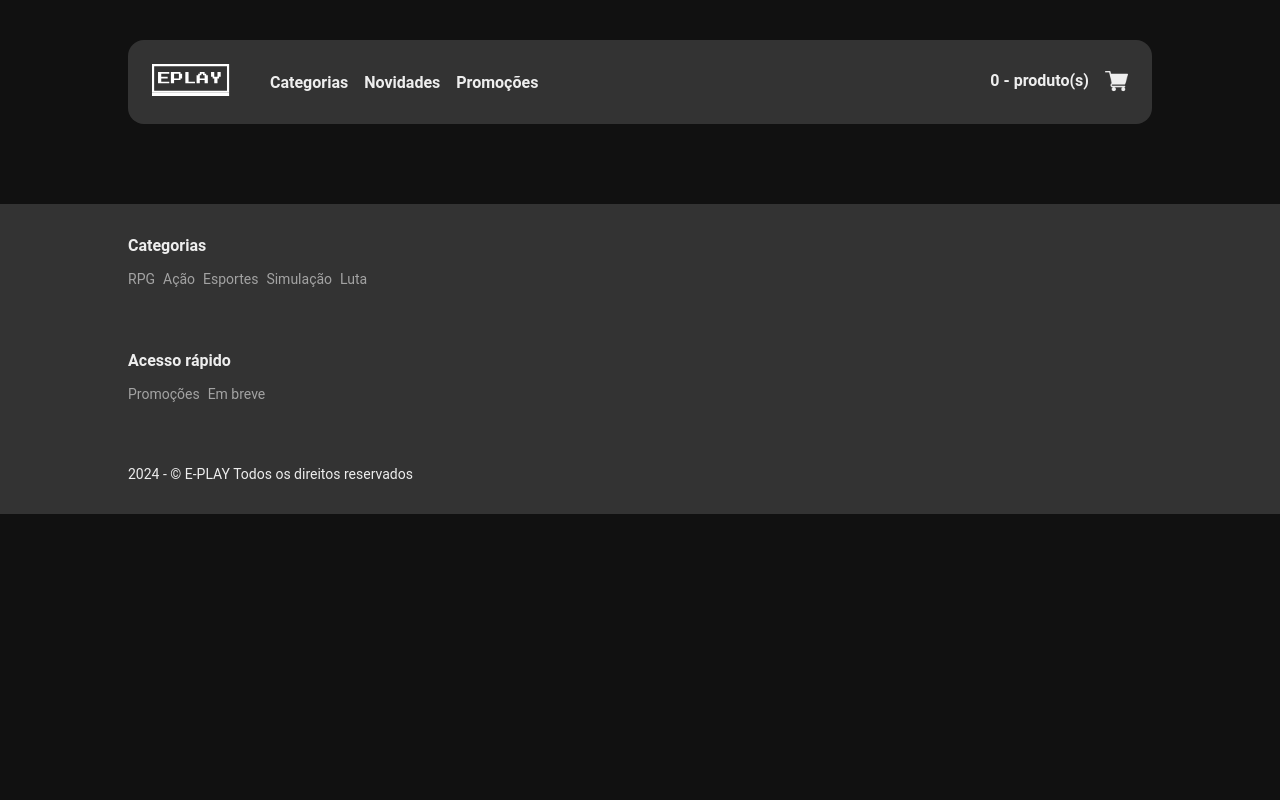
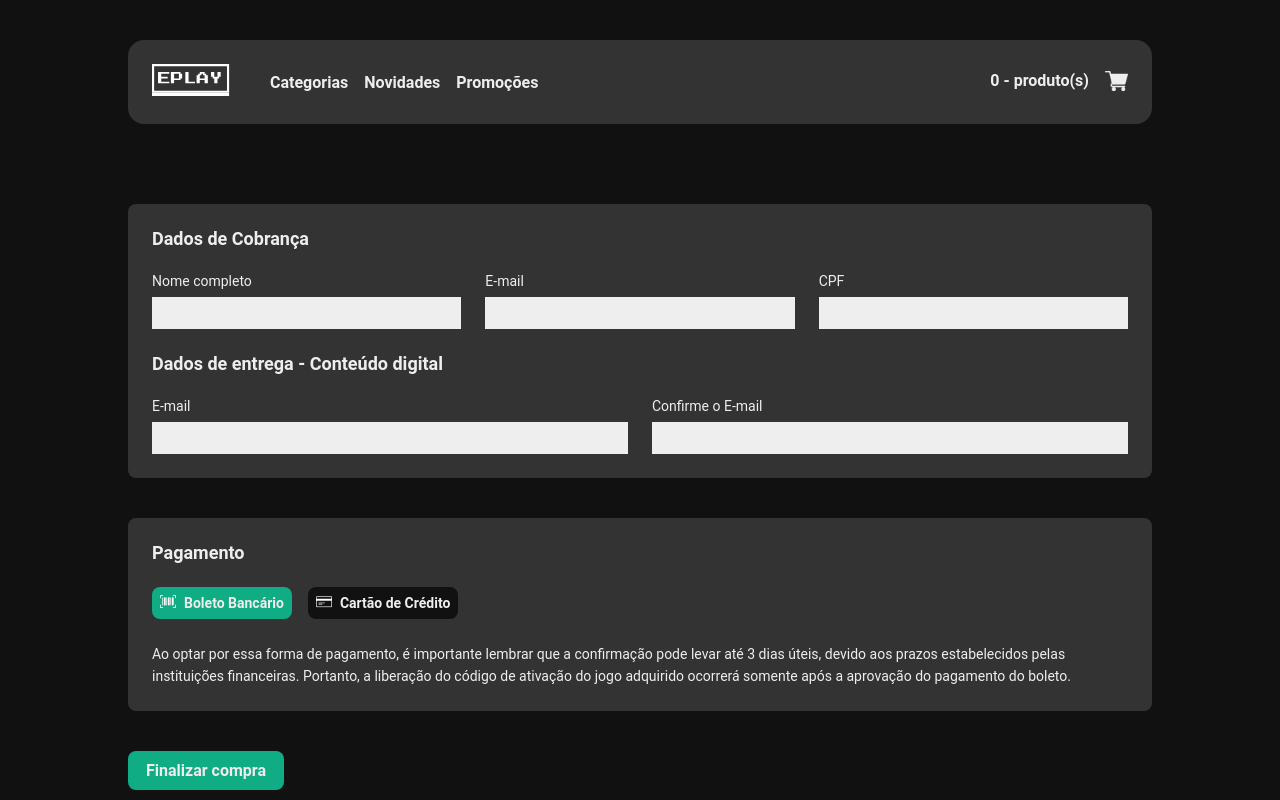
Before and after one commit to JonatasGdeC/eplay, a React (Create React App) app: page /cheackout in a window 1280 px wide. Shown: the top 800 px of the page. Built offline with nearby package versions, Linux system fonts and the light colour scheme; the HTML template or start-up script is replaced by a standard one.

Commit message:
Criando o checkout de pagamento dos jogos

```diff
--- /dev/null
+++ b/src/components/Card/index.tsx
@@ -0,0 +1,17 @@
+import * as S from './styles'
+
+type Prosp = {
+  children: JSX.Element
+  title: string
+}
+
+const Card = ({ children, title }: Prosp) => {
+  return (
+    <S.Container>
+      <h2>{title}</h2>
+      {children}
+    </S.Container>
+  )
+}
+
+export default Card
--- /dev/null
+++ b/src/components/Card/styles.ts
@@ -0,0 +1,26 @@
+import styled from 'styled-components'
+import { cores } from '../../styles'
+
+export const Container = styled.div`
+  border-radius: 8px;
+  background-color: ${cores.cinza};
+  padding: 24px;
+  margin-bottom: 40px;
+
+  h2,
+  h3 {
+    font-size: 18px;
+    font-weight: bold;
+    color: ${cores.branca};
+    margin-bottom: 24px;
+  }
+
+  .margin-top {
+    margin-top: 24px;
+  }
+
+  p {
+    font-size: 14px;
+    line-height: 22px;
+  }
+`
--- a/src/components/Footer/styles.ts
+++ b/src/components/Footer/styles.ts
@@ -6,6 +6,7 @@
   background-color: ${cores.cinza};
   padding: 32px 0;
   font-size: 14px;
+  margin-top: 40px;
 `
 export const SectionTitle = styled.h4`
   color: ${cores.branca};
--- /dev/null
+++ b/src/pages/Checkout/index.tsx
@@ -0,0 +1,127 @@
+import { useState } from 'react'
+
+import * as S from './styles'
+import Card from '../../components/Card'
+import Button from '../../components/Button'
+
+import boleto from '../../assets/images/boleto.png'
+import cartao from '../../assets/images/cartao.png'
+
+const Cheackout = () => {
+  const [payWithCard, setPayWithCard] = useState(false)
+
+  return (
+    <div className="container">
+      <Card title="Dados de Cobrança">
+        <>
+          <S.Row>
+            <S.InputGroup>
+              <label htmlFor="fullName">Nome completo</label>
+              <input id="fullName" type="text" />
+            </S.InputGroup>
+            <S.InputGroup>
+              <label htmlFor="email">E-mail</label>
+              <input id="email" type="email" />
+            </S.InputGroup>
+            <S.InputGroup>
+              <label htmlFor="cpf">CPF</label>
+              <input id="cpf" type="text" />
+            </S.InputGroup>
+          </S.Row>
+          <h3 className="margin-top">Dados de entrega - Conteúdo digital</h3>
+          <S.Row>
+            <S.InputGroup>
+              <label htmlFor="deliveryEmail">E-mail</label>
+              <input type="email" id="deliveryEmail" />
+            </S.InputGroup>
+            <S.InputGroup>
+              <label htmlFor="confirmDeliveryEmail">Confirme o E-mail</label>
+              <input type="email" id="confirmDeliveryEmail" />
+            </S.InputGroup>
+          </S.Row>
+        </>
+      </Card>
+      <Card title="Pagamento">
+        <>
+          <S.TabButton
+            isActive={!payWithCard}
+            onClick={() => setPayWithCard(false)}
+          >
+            <img src={boleto} alt="Boleto" />
+            Boleto Bancário
+          </S.TabButton>
+          <S.TabButton
+            isActive={payWithCard}
+            onClick={() => setPayWithCard(true)}
+          >
+            <img src={cartao} alt="Cartão" />
+            Cartão de Crédito
+          </S.TabButton>
+          <div className="margin-top">
+            {payWithCard ? (
+              <>
+                <S.Row>
+                  <S.InputGroup>
+                    <label htmlFor="cardOwner">Nome do titular do cartão</label>
+                    <input id="cardOwner" type="text" />
+                  </S.InputGroup>
+                  <S.InputGroup>
+                    <label htmlFor="cpfCardOwner">
+                      CPF do titular do cartão
+                    </label>
+                    <input id="cpfCardOwner" type="text" />
+                  </S.InputGroup>
+                </S.Row>
+                <S.Row marginTop="24px">
+                  <S.InputGroup>
+                    <label htmlFor="cardDisplayName">Nome no cartão</label>
+                    <input id="cardDisplayName" type="text" />
+                  </S.InputGroup>
+                  <S.InputGroup>
+                    <label htmlFor="cardNumber">Número do cartão</label>
+                    <input id="cardNumber" type="text" />
+                  </S.InputGroup>
+                  <S.InputGroup maxWidth="123px">
+                    <label htmlFor="expireMonth">Mês do vencimento</label>
+                    <input id="expireMonth" type="text" />
+                  </S.InputGroup>
+                  <S.InputGroup maxWidth="123px">
+                    <label htmlFor="expireYear">Ano do vencimento</label>
+                    <input id="expireYear" type="text" />
+                  </S.InputGroup>
+                  <S.InputGroup maxWidth="48px">
+                    <label htmlFor="cardCode">CVV</label>
+                    <input id="cardCode" type="text" />
+                  </S.InputGroup>
+                </S.Row>
+                <S.Row marginTop="24px">
+                  <S.InputGroup maxWidth="150px">
+                    <label htmlFor="installments">Parcelamento</label>
+                    <select>
+                      <option>1x de R$ 200, 00</option>
+                      <option>2x de R$ 200, 00</option>
+                      <option>3x de R$ 200, 00</option>
+                    </select>
+                  </S.InputGroup>
+                </S.Row>
+              </>
+            ) : (
+              <p>
+                Ao optar por essa forma de pagamento, é importante lembrar que a
+                confirmação pode levar até 3 dias úteis, devido aos prazos
+                estabelecidos pelas instituições financeiras. Portanto, a
+                liberação do código de ativação do jogo adquirido ocorrerá
+                somente após a aprovação do pagamento do boleto.
+              </p>
+            )}
+          </div>
+        </>
+      </Card>
+      <Button type="button" title="Clique aqui para finalizar a compra">
+        Finalizar compra
+      </Button>
+    </div>
+  )
+}
+
+export default Cheackout
--- /dev/null
+++ b/src/pages/Checkout/styles.ts
@@ -0,0 +1,58 @@
+import styled from 'styled-components'
+import { cores } from '../../styles'
+
+type InputGroupProps = {
+  maxWidth?: string
+}
+
+type RowProps = {
+  marginTop?: string
+}
+
+type TabButtonProps = {
+  isActive: boolean
+}
+
+export const Row = styled.div<RowProps>`
+  display: flex;
+  column-gap: 24px;
+  margin-top: ${(props) => props.marginTop || '0'};
+  align-items: flex-end;
+`
+
+export const InputGroup = styled.div<InputGroupProps>`
+  flex: auto;
+  max-width: ${(props) => props.maxWidth || 'auto'};
+
+  label {
+    font-size: 14px;
+    margin-bottom: 8px;
+    display: block;
+  }
+
+  input,
+  select {
+    background-color: ${cores.branca};
+    border: 1px solid ${cores.branca};
+    height: 32px;
+    padding: 0 8px;
+    width: 100%;
+  }
+`
+
+export const TabButton = styled.button<TabButtonProps>`
+  border-radius: 8px;
+  font-size: 14px;
+  font-weight: bold;
+  color: ${cores.branca};
+  background-color: ${(props) => (props.isActive ? cores.verde : cores.preta)};
+  height: 32px;
+  border: none;
+  margin-right: 16px;
+  padding: 0 8px;
+  cursor: pointer;
+
+  img {
+    margin-right: 8px;
+  }
+`
--- a/src/routes.tsx
+++ b/src/routes.tsx
@@ -3,12 +3,14 @@
 import Home from './pages/Home'
 import Categories from './pages/Categories'
 import Products from './pages/Product'
+import Cheackout from './pages/Checkout'
 
 const Rotas = () => (
   <Routes>
     <Route path="/" element={<Home />} />
     <Route path="/categorias" element={<Categories />} />
     <Route path="/product/:id" element={<Products />} />
+    <Route path="/cheackout" element={<Cheackout />} />
   </Routes>
 )
 
```
Also changed, not shown: src/assets/images/boleto.png (added), src/assets/images/cartao.png (added).
